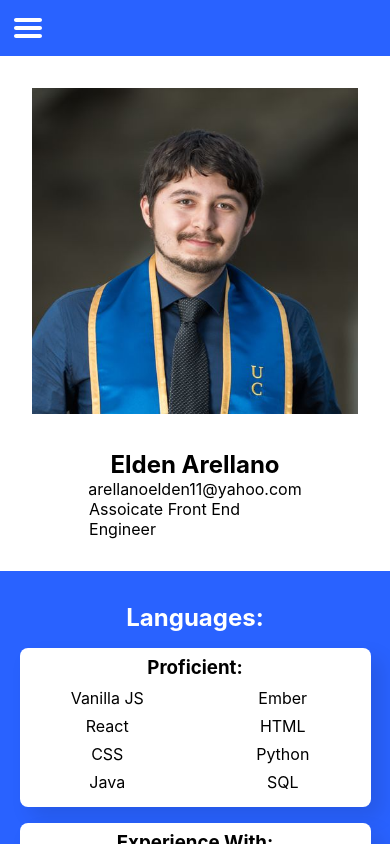
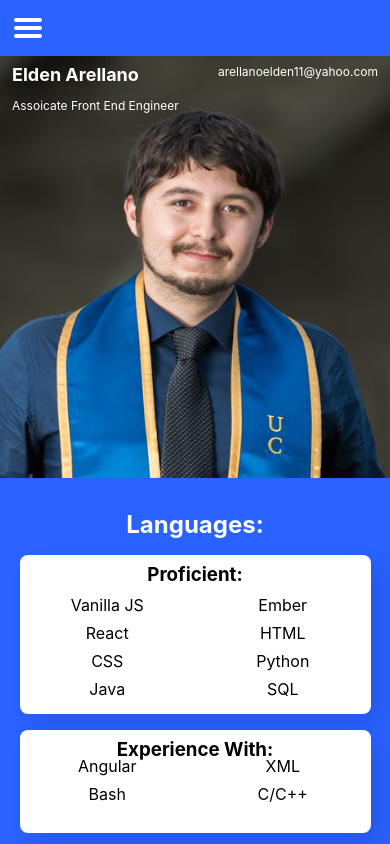
Before and after one commit to arellanoelden/webpageReact, a React (Create React App) app: page / in a window 390 px wide. Shown: the top 844 px of the page. Built offline with nearby package versions, Linux system fonts and the light colour scheme.

Commit message:
finish banner and edit navbar to be colored the same as header

```diff
--- a/src/App.css
+++ b/src/App.css
@@ -26,17 +26,18 @@ header picture {
 
 nav {
   display: flex;
-  justify-content: space-evenly;
-  height: 3rem;
+  justify-content: flex-start;
+  background-color: #2962FF;
+  padding-bottom: 1rem;
 }
 nav a {
-  margin-top: 1rem;
   text-decoration: none;
-  color: black;
+  color: white;
+  margin: 0 0.75rem;
 }
 nav a.activeLink {
   text-decoration: underline;
-  color: #2962FF;
+  color: white;
 }
 @media (max-width: 800px) {
   nav {
--- a/src/components/banner.js
+++ b/src/components/banner.js
@@ -4,13 +4,10 @@ class banner extends Component {
   render() {
     return(
       <section className="banner">
-        <picture>
-          <img alt="Elden Arellano" src={require("../images/banner.jpeg")} />
-        </picture>
         <span className="bannerInfo">
           <h1>Elden Arellano</h1>
-          <p>arellanoelden11@yahoo.com</p>
-          <p>Assoicate Front End Engineer</p>
+          <p className="email">arellanoelden11@yahoo.com</p>
+          <p className="occupation">Assoicate Front End Engineer</p>
         </span>
       </section>
     );
--- a/src/styles/homepage.css
+++ b/src/styles/homepage.css
@@ -1,30 +1,61 @@
 section.banner {
-  display: flex;
-  flex-direction: row;
-  align-items: center;
-  padding: 2rem;
-}
-section.banner picture {
-  width: 35%;
-  height: 100%;
-}
-section.banner picture img {
-  width: 100%;
+  display: grid;
+  grid-template-columns: 50% 5% 45%;
+  grid-template-rows: 25% 25% 25% 25%;
+  background-image: url("../images/Hero2_1600.jpg");
+  background-size: cover;
+  background-position: center;
+  height: 80vh;
 }
 section.banner span.bannerInfo {
-  display: flex;
-  justify-content: space-between;
-  align-items: center;
-  flex-direction: column;
-  width: 65%;
+  grid-column: 3;
+  grid-row: 2;
+  color: white;
+  font-size: 2.5rem;
 }
-@media (max-width: 800px) {
+@media (max-width: 1250px) {
+  section.banner span.bannerInfo {
+    font-size: 2rem;
+  }
+}
+@media (max-width: 1050px) {
   section.banner {
-    flex-direction: column;
+    height: 50vh;
+    background-position-x: 40%;
   }
-  section.banner picture {
+  section.banner span.bannerInfo {
+    font-size: 1.5rem;
+  }
+}
+@media (max-width: 767px) {
+  section.banner {
+    left: 40%;
+    background-position: center;
+    background-image: url("../images/banner.jpeg");
+    display: flex;
+    justify-content: flex-start;
+  }
+  section.banner span.bannerInfo {
     width: 100%;
-    margin-bottom: 2rem;
+    font-size: 0.75rem;
+    margin-left: 0.75rem;
+    display: grid;
+    grid-template-columns: 50% 50%;
+    grid-template-rows: 10% 10% 80%;
+  }
+  section.banner span.bannerInfo h1 {
+    margin-top: 0.5rem;
+  }
+  section.banner span.bannerInfo p.email {
+    margin-top: 0.5rem;
+    grid-area: 1/2/3/2;
+    text-align: right;
+    margin-right: 0.75rem;
+  }
+  section.banner span.bannerInfo p.occupation {
+    grid-column: 1;
+    grid-row: 2;
+    margin-top: 0;
   }
 }
 
--- a/src/styles/homepage.scss
+++ b/src/styles/homepage.scss
@@ -1,30 +1,59 @@
 // BANNER
 section.banner {
-display: flex;
-flex-direction: row;
-align-items: center;
-padding: 2rem;
-picture {
-    width: 35%;
-    height: 100%;
-    img {
-    width: 100%;
+    display: grid;
+    grid-template-columns: 50% 5% 45%;
+    grid-template-rows: 25% 25% 25% 25%;
+    background-image: url('../images/Hero2_1600.jpg');
+    background-size: cover;
+    background-position: center;
+    height: 80vh;
+    span.bannerInfo {
+        grid-column: 3;
+        grid-row: 2;
+        color: white;
+        font-size:2.5rem;
     }
-}
-span.bannerInfo {
-    display: flex;
-    justify-content: space-between;
-    align-items: center;
-    flex-direction: column;
-    width: 65%;
-}
-@media (max-width: 800px) {
-    flex-direction: column;
-    picture {
-    width: 100%;
-    margin-bottom: 2rem;
+    @media (max-width: 1250px) {
+        span.bannerInfo {
+            font-size: 2rem;
+        }
     }
-}
+    @media (max-width: 1050px) {
+        span.bannerInfo {
+            font-size: 1.5rem;
+        }
+        height: 50vh;
+        background-position-x: 40%;
+    }
+    @media (max-width:767px) {
+        left: 40%;
+        background-position: center;
+        background-image: url('../images/banner.jpeg');
+        display: flex;
+        justify-content: flex-start;
+        span.bannerInfo {
+            width: 100%;
+            font-size: 0.75rem;
+            margin-left: 0.75rem;
+            display: grid;
+            grid-template-columns: 50% 50%;
+            grid-template-rows: 10% 10% 80%;
+            h1 {
+                margin-top: 0.5rem;
+            }
+            p.email {
+                margin-top: 0.5rem;
+                grid-area: 1 / 2 / 3 / 2;
+                text-align: right;
+                margin-right: 0.75rem;
+            }
+            p.occupation{
+                grid-column: 1;
+                grid-row: 2;
+                margin-top: 0;
+            }
+        }
+    }
 }
 
 // TECH
```
Also changed, not shown: src/App.scss (+7 -5 lines), 2 other files (tests, documents, lock files or other folders).
